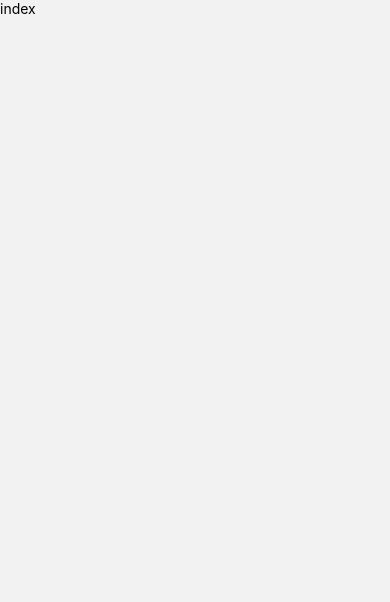
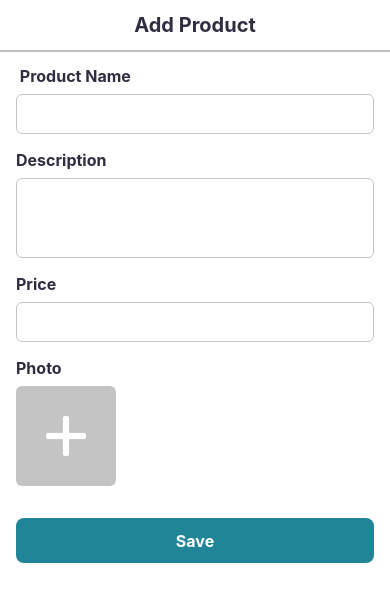
Before and after one commit to noelginting/React-Camp-404, a React Native app: screen /AddProduct in a window 390 px wide. Shown: the top 602 px of the page. Built offline with nearby package versions, Linux system fonts and the light colour scheme.

Commit message:
Finish pages Add Product & Edit Product

```diff
--- a/package.json
+++ b/package.json
@@ -17,6 +17,7 @@
     "react": "17.0.2",
     "react-native": "0.67.4",
     "react-native-gesture-handler": "^2.3.2",
+    "react-native-image-picker": "^4.7.3",
     "react-native-reanimated": "^2.5.0",
     "react-native-safe-area-context": "^4.2.4",
     "react-native-screens": "^3.13.1"
--- a/src/component/BottomNavigator/index.js
+++ b/src/component/BottomNavigator/index.js
@@ -67,7 +67,7 @@ const BottomNavigator = ({state,descriptors,navigation}) => {
             onLongPress={onLongPress}>
             <Icon/>
             <Text style= {isFocused ? styles.btnTextActive : styles.btnText}>
-             {label};
+             {label}
             </Text>
             </TouchableOpacity>
         );
--- a/src/component/ProductCard/index.js
+++ b/src/component/ProductCard/index.js
@@ -1,12 +1,14 @@
 /* eslint-disable prettier/prettier */
 import { Image, StyleSheet, Text, TouchableOpacity, View } from 'react-native';
 import React from 'react';
+import { useNavigation } from '@react-navigation/native';
 
 const  currencyFormat = number => {
     return `Rp.${number?.toString().replace(/\B(?=(\d{3})+(?!\d))/g,'.')}`;
 };
 const ProductCard = ({title,desc,price,image}) => {
-  return (
+  const navigation = useNavigation();
+    return (
     <View style={styles.container}>
         <Image source={{uri: image}} style={styles.image}/>
         <View style={styles.contentWrapper}>
@@ -20,7 +22,13 @@ const ProductCard = ({title,desc,price,image}) => {
             {currencyFormat(price)}
         </Text>
         <View style={styles.actionWrapper}>
-        <TouchableOpacity>
+        <TouchableOpacity
+        onPress={() => navigation.navigate('EditProduct',{
+            title:title,
+            desc:desc,
+            price:price,
+            image:image,
+        })}>
             <View style={[styles.actionButton,styles.actionEdit]}>
                 <Text style={styles.actionText}>Edit</Text>
             </View>
--- a/src/pages/AddProduct/index.js
+++ b/src/pages/AddProduct/index.js
@@ -1,15 +1,125 @@
 /* eslint-disable prettier/prettier */
-import { StyleSheet, Text, View } from 'react-native';
-import React from 'react';
+import { StyleSheet, Text,SafeAreaView,TouchableOpacity,
+Image, TextInput, ScrollView, Alert } from 'react-native';
+import React,{useState} from 'react';
+import * as ImagePicker from 'react-native-image-picker';
+import {Header} from '../../component';
+import Images from '../../assets';
 
-const index = () => {
+
+const AddProduct = ({navigation}) => {
+  const [image,setImage] = useState();
+
+  const upload = () => {
+    ImagePicker.launchImageLibrary(
+      {mediaType:'photo',quality:1},
+      response => {
+        if (response.didCancel || response.error) {
+          Alert.alert('oops, batal memilih foto.');
+        } else {
+          setImage(response);
+        }
+      }
+    );
+  };
+
   return (
-    <View>
-      <Text>index</Text>
-    </View>
+    <SafeAreaView style={styles.page}>
+      <Header title={'Add Product'}/>
+      <ScrollView style={styles.container} showsVerticalScrollIndicator={false}>
+      <Text style={styles.label}> Product Name</Text>
+      <TextInput style={styles.textInput}/>
+      <Text style={styles.label}>Description</Text>
+      <TextInput
+      style={styles.textArea}
+      numberOfLines={3}
+      multiline
+      textAlignVertical={'top'}
+      />
+      <Text style={styles.label}>Price </Text>
+      <TextInput style={styles.textInput}/>
+      <Text style={styles.label}>Photo</Text>
+      <TouchableOpacity style={styles.uploadImage} onPress={() => upload()}>
+       { image?.assets ? (
+         <Image
+         source={{uri: image?.assets[0].uri}}
+         resizeMethod={'cover'}
+         style={styles.previewImage}/>
+       ) : (
+         <Image source={Images.ICPlus} style={styles.plushIcon}/>
+       )}
+      </TouchableOpacity>
+      <TouchableOpacity style={styles.btnSave}>
+        <Text style={styles.btnSaveText}>Save</Text>
+      </TouchableOpacity>
+      </ScrollView>
+    </SafeAreaView>
   );
 };
 
-export default index;
+export default AddProduct;
 
-const styles = StyleSheet.create({});
+const styles = StyleSheet.create({
+  page:{
+    flex:1,
+    backgroundColor:'#fff',
+  },
+  container: {
+    flex:1,
+    backgroundColor:'#fff',
+    padding:16,
+  },
+  label:{
+    fontSize:16,
+    fontWeight:'bold',
+    color:'#2F2E41',
+    marginBottom:8,
+  },
+  textInput:{
+    height:40,
+    borderWidth:1,
+    borderColor:'#c4c4c4',
+    borderRadius:6,
+    marginBottom:16,
+    paddingHorizontal:8,
+  },
+  textArea:{
+    height:80,
+    borderWidth:1,
+    borderColor:'#c4c4c4',
+    borderRadius:6,
+    marginBottom:16,
+    paddingHorizontal:8,
+  },
+  uploadImage:{
+    width:100,
+    height:100,
+    backgroundColor:'#C4C4C4',
+    borderRadius:6,
+    justifyContent:'center',
+    alignItems:'center',
+  },
+  plushIcon:{
+    width:40,
+    height:40,
+  },
+  previewImage:{
+    width:100,
+    height:100,
+    borderRadius:6,
+  },
+  btnSave:{
+    height:45,
+    width:'100%',
+    backgroundColor:'#1F8597',
+    alignItems:'center',
+    justifyContent:'center',
+    borderRadius:8,
+    marginTop:32,
+  },
+  btnSaveText:{
+    fontSize:16,
+    fontWeight:'bold',
+    color:'#fff',
+  },
+});
--- /dev/null
+++ b/src/pages/EditProduct/index.js
@@ -0,0 +1,150 @@
+/* eslint-disable prettier/prettier */
+import {Alert, Image, SafeAreaView, ScrollView,
+     StyleSheet, Text, TextInput, TouchableOpacity } from 'react-native';
+import React,{useState} from 'react';
+import * as ImagePicker from 'react-native-image-picker';
+import Images from '../../assets';
+import {Header} from '../../component';
+
+const EditProduct = ({navigation,route}) => {
+    const [image,setImage] = useState();
+    const [productName,setProductName] = useState(route?.params?.title);
+    const [desc,setDesc] = useState(route?.params?.desc);
+    const [price,setPrice] = useState(route?.params?.price);
+    const [img,setImg] = useState(route?.params?.image);
+
+    const upload = () =>{
+        ImagePicker.launchImageLibrary(
+            {mediaType:'photo',quality:1},
+            response => {
+                if (response.didCancel || response.error){
+                    Alert.alert('oops, batal memilih foto');
+                } else {
+                    setImage(response);
+                    setImg(response.assets[0].urionse);
+                }
+            }
+        );
+    };
+  return (
+    <SafeAreaView style={styles.page}>
+        <Header title={'Edit product'}/>
+        <ScrollView style={styles.container} showsVerticalScrollIndicator={false}>
+        <Text style={styles.label}>Product Name</Text>
+        <TextInput
+        style={styles.textInput}
+        value={productName}
+        onChangeText={setProductName}
+        />
+        <Text style={styles.label}>Description</Text>
+        <TextInput
+        style={styles.textArea}
+        numberOfLines={3}
+        multiline
+        value={desc}
+        onChangeText={setDesc}
+        textAlignVertical={'top'}/>
+        <Text style={styles.label}>Price</Text>
+        <TextInput
+        style={styles.textInput}
+        value={price}
+        onChangeText={setPrice}
+        />
+        <Text style={styles.label}>Photo</Text>
+        <TouchableOpacity style={styles.uploadImage} onPress={() => upload()}>
+            {/* {image?.asset ? ( */}
+            {img ? (
+                <Image
+                    //source={{uri: image?.asset[0].uri}}
+                    source={{uri:img}}
+                    resizeMode={'cover'}
+                    style={styles.previewImage}
+                    />
+            ) : (
+                <Image source={Images.ICPlus} style={styles.plushIcon}/>
+            )
+        }
+        </TouchableOpacity>
+        <TouchableOpacity style={styles.btnUpdate}>
+            <Text style={styles.btnUpdateText}>Update</Text>
+        </TouchableOpacity>
+        </ScrollView>
+    </SafeAreaView>
+  );
+};
+
+export default EditProduct;
+
+const styles = StyleSheet.create({
+    page:{
+        flex:1,
+        backgroundColor:'#fff',
+      },
+      container: {
+        flex:1,
+        backgroundColor:'#fff',
+        padding:16,
+      },
+      label:{
+        fontSize:16,
+        fontWeight:'bold',
+        color:'#2F2E41',
+        marginBottom:8,
+      },
+      textInput:{
+        height:40,
+        borderWidth:1,
+        borderColor:'#c4c4c4',
+        borderRadius:6,
+        marginBottom:16,
+        paddingHorizontal:8,
+      },
+      textArea:{
+        height:80,
+        borderWidth:1,
+        borderColor:'#c4c4c4',
+        borderRadius:6,
+        marginBottom:16,
+        paddingHorizontal:8,
+      },
+      uploadImage:{
+        width:100,
+        height:100,
+        backgroundColor:'#C4C4C4',
+        borderRadius:6,
+        justifyContent:'center',
+        alignItems:'center',
+      },
+      plushIcon:{
+        width:40,
+        height:40,
+      },
+      previewImage:{
+        width:100,
+        height:100,
+        borderRadius:6,
+      },
+      btnSave:{
+        height:45,
+        width:'100%',
+        backgroundColor:'#1F8597',
+        alignItems:'center',
+        justifyContent:'center',
+        borderRadius:8,
+        marginTop:32,
+      },
+      btnUpdate:{
+        height:45,
+        width:'100%',
+        backgroundColor:'#1F8597',
+        alignItems:'center',
+        justifyContent:'center',
+        borderRadius:8,
+        marginTop:32,
+      },
+      btnSaveText:{
+        fontSize:16,
+        fontWeight:'bold',
+        color:'#fff',
+      },
+});
--- a/src/pages/Setting/index.js
+++ b/src/pages/Setting/index.js
@@ -33,7 +33,7 @@ const Setting = ({navigation}) => {
         <Text style={styles.label}>List Setting</Text>
         <TouchableOpacity
         style={styles.itemSetting}
-        onPress={() => navigator.navigate('AddProduct')}>
+        onPress={() => navigation.navigate('AddProduct')}>
         <Text style={styles.itemSettingText}>Add Product</Text>
         <Image source={Images.ICRightArrow} style = {styles.rightIcon}/>
         </TouchableOpacity>
--- a/src/pages/index.js
+++ b/src/pages/index.js
@@ -3,5 +3,6 @@ import Login from './Login';
 import Home from './Home';
 import Setting from './Setting';
 import AddProduct from './AddProduct';
+import EditProduct from './EditProduct';
 
-export {Login,Home, Setting,AddProduct};
+export {Login,Home, Setting,AddProduct,EditProduct};
--- a/src/routers/index.js
+++ b/src/routers/index.js
@@ -4,7 +4,7 @@ import {NavigationContainer} from '@react-navigation/native';
 import {createStackNavigator} from '@react-navigation/stack';
 import React from 'react';
 import BottomNavigator from '../component/BottomNavigator';
-import {Login,Home,Setting, AddProduct} from '../pages';
+import {Login,Home,Setting, AddProduct,EditProduct} from '../pages';
 
 const Stack = createStackNavigator();
 const Tap = createBottomTabNavigator();
@@ -29,6 +29,7 @@ function Routes () {
     <Stack.Screen name="Login" component={Login}/>
     <Stack.Screen name="MainApp" component={MainApp}/>
     <Stack.Screen name="AddProduct" component={AddProduct}/>
+    <Stack.Screen name="EditProduct" component={EditProduct}/>
     </Stack.Navigator>
 </NavigationContainer>
   );
```
Also changed, not shown: 2 other files (tests, documents, lock files or other folders).
